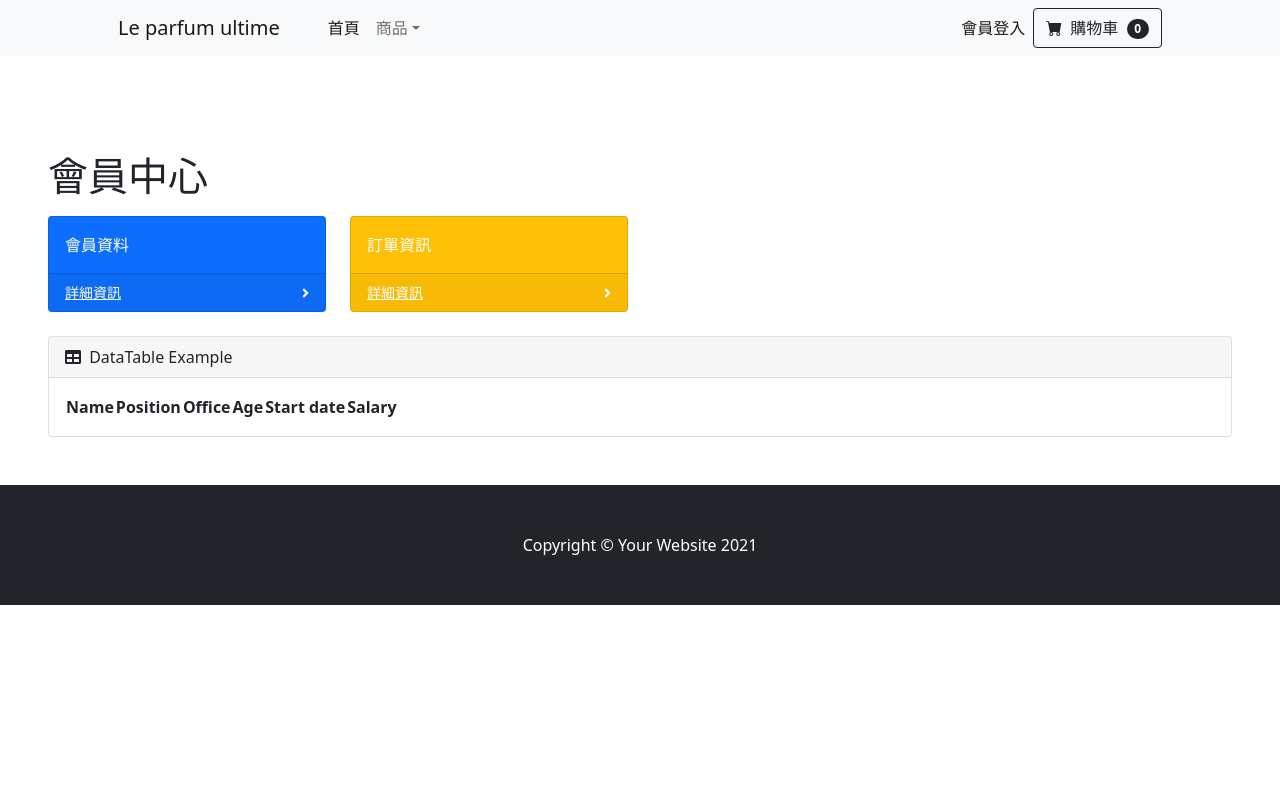
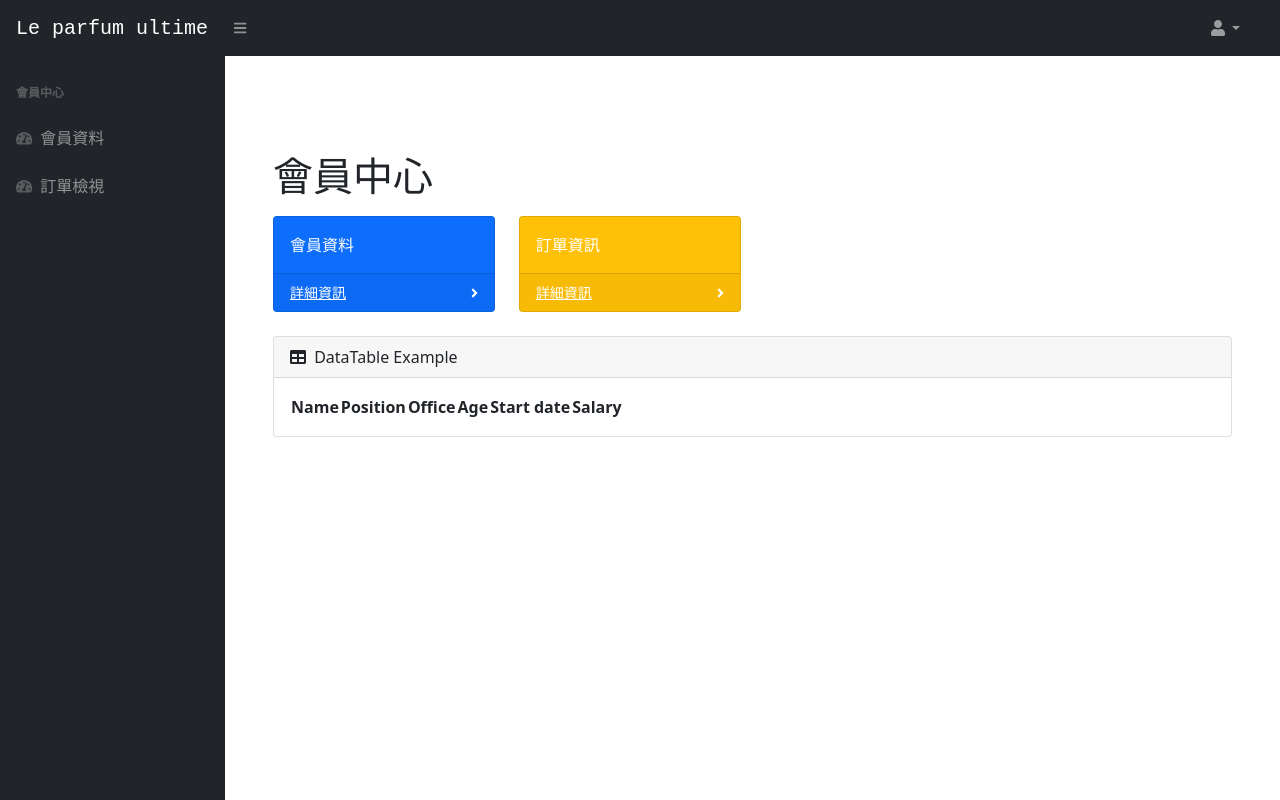
Before and after one commit to WISD-2021/final10, a Laravel app: page /1 in a window 1280 px wide. Run offline with Laravel 8, Linux system fonts and the light colour scheme; data that the repository does not hold is empty; some libraries are stand-ins or nearby versions.

Commit message:
修改會員中心介面

```diff
--- a/app/Http/Controllers/AdminProductController.php
+++ b/app/Http/Controllers/AdminProductController.php
@@ -7,12 +7,8 @@ use Illuminate\Http\Request;
 
 class AdminProductController extends Controller
 {
-<<<<<<< HEAD
+
     //
-    public function show()
-    {
-        return view('admin.adminproduct');
-
     public function show(){
         $products=Product::orderBy('id', 'ASC')->get();
         $data=['products'=>$products];
--- a/app/Http/Controllers/CustomerController.php
+++ b/app/Http/Controllers/CustomerController.php
@@ -54,7 +54,7 @@ class CustomerController extends Controller
         //
         $accounts=Product::find($customer);
         $account = ['customer' => $accounts];
-        return view('customer.customerorder',$account);
+        return view('customer.customeredit',$account);
     }
 
     /**
@@ -66,6 +66,9 @@ class CustomerController extends Controller
     public function edit(Customer $customer)
     {
         //
+        $accounts=Product::find($customer);
+        $account = ['customer' => $accounts];
+        return view('customer.customerorder',$account);
     }
 
     /**
--- a/resources/views/admin/admindex.blade.php
+++ b/resources/views/admin/admindex.blade.php
@@ -1,3 +1,4 @@
+
 @extends('layouts.adminmaster')
 @section('title','管理者介面')
 @section('admin.content')
--- a/resources/views/customer/customer.blade.php
+++ b/resources/views/customer/customer.blade.php
@@ -1,6 +1,7 @@
-@extends('layouts.productmaster')
+
+@extends('layouts.cccmaster')
 @section('title','會員中心')
-@section('customer.content')
+@section('admin.content')
     <div id="layoutSidenav_content" class="py-5" >
         <main>
             <div class="container-px-4 px-lg-5 mt-5">
--- a/resources/views/customer/customerorder.blade.php
+++ b/resources/views/customer/customerorder.blade.php
@@ -26,10 +26,10 @@
                             <div class="card-body">
                                 <table id="datatablesSimple">
                                     <thead>
-                                    @foreach($Items as $item)
+
 
                                     <tr>
-                                        <th>{{$item->id}}</th>
+                                        <th>d</th>
                                         <th></th>
                                         <th>Office</th>
                                         <th>Age</th>
@@ -40,7 +40,7 @@
                                     <tfoot>
                                     <tr>
 
-                                    @endforeach
+
                                     </tbody>
                                 </table>
                             </div>
--- /dev/null
+++ b/resources/views/layouts/cccmaster.blade.php
@@ -0,0 +1,42 @@
+<!DOCTYPE html>
+<html lang="en">
+<head>
+    <meta charset="utf-8" />
+    <meta http-equiv="X-UA-Compatible" content="IE=edge" />
+    <meta name="viewport" content="width=device-width, initial-scale=1, shrink-to-fit=no" />
+    <meta name="description" content="" />
+    <meta name="author" content="" />
+    <title>@yield('title')</title>
+    <link href="https://cdn.jsdelivr.net/npm/simple-datatables@latest/dist/style.css" rel="stylesheet" />
+
+    <link href="../css/mana.styles.css" rel="stylesheet" />
+    <script src="https://cdnjs.cloudflare.com/ajax/libs/font-awesome/5.15.3/js/all.min.js" crossorigin="anonymous"></script>
+    <style>
+
+        </style>
+</head>
+
+
+    <link href="{{asset('css/mana.styles.css')}}" rel="stylesheet" />
+    <script src="https://cdnjs.cloudflare.com/ajax/libs/font-awesome/5.15.3/js/all.min.js" crossorigin="anonymous"></script>
+    @yield('form.type')
+
+</head>
+
+    <body class="sb-nav-fixed">
+    @include('layouts.partials.navigationccc')
+    @include('layouts.partials.leftsideccc')
+    @yield('admin.content')
+        <script src="https://cdn.jsdelivr.net/npm/bootstrap@5.1.3/dist/js/bootstrap.bundle.min.js" crossorigin="anonymous"></script>
+        <script src="{{asset('js/mana.scripts.js')}}"></script>
+        <script src="https://cdnjs.cloudflare.com/ajax/libs/Chart.js/2.8.0/Chart.min.js" crossorigin="anonymous"></script>
+        <script src="assets/demo/chart-area-demo.js"></script>
+        <script src="assets/demo/chart-bar-demo.js"></script>
+        <script src="https://cdn.jsdelivr.net/npm/simple-datatables@latest" crossorigin="anonymous"></script>
+
+        <script src="../js/mana.datatables-simple-demo.js"></script>
+
+        <script src="{{asset('js/mana.datatables-simple-demo.js')}}"></script>
+
+    </body>
+</html>
--- /dev/null
+++ b/resources/views/layouts/partials/leftsideccc.blade.php
@@ -0,0 +1,93 @@
+<div id="layoutSidenav">
+
+
+    <!--leftside--> <div id="layoutSidenav_nav">
+        <nav class="sb-sidenav accordion sb-sidenav-dark" id="sidenavAccordion">
+            <div class="sb-sidenav-menu">
+                <div class="nav">
+                    <div class="sb-sidenav-menu-heading">Core</div>
+                    <a class="nav-link" href="index.html">
+                        <div class="sb-nav-link-icon"><i class="fas fa-tachometer-alt"></i></div>
+                        Dashboard
+                    </a>
+                    <div class="sb-sidenav-menu-heading">Interface</div>
+                    <a class="nav-link collapsed" href="#" data-bs-toggle="collapse" data-bs-target="#collapseLayouts" aria-expanded="false" aria-controls="collapseLayouts">
+                        <div class="sb-nav-link-icon"><i class="fas fa-columns"></i></div>
+                        Layouts
+                        <div class="sb-sidenav-collapse-arrow"><i class="fas fa-angle-down"></i></div>
+                    </a>
+                    <div class="collapse" id="collapseLayouts" aria-labelledby="headingOne" data-bs-parent="#sidenavAccordion">
+                        <nav class="sb-sidenav-menu-nested nav">
+                            <a class="nav-link" href="layout-static.html">Static Navigation</a>
+                            <a class="nav-link" href="layout-sidenav-light.html">Light Sidenav</a>
+                        </nav>
+                    </div>
+                    <a class="nav-link collapsed" href="#" data-bs-toggle="collapse" data-bs-target="#collapsePages" aria-expanded="false" aria-controls="collapsePages">
+                        <div class="sb-nav-link-icon"><i class="fas fa-book-open"></i></div>
+                        Pages
+                        <div class="sb-sidenav-collapse-arrow"><i class="fas fa-angle-down"></i></div>
+                    </a>
+                    <div class="collapse" id="collapsePages" aria-labelledby="headingTwo" data-bs-parent="#sidenavAccordion">
+                        <nav class="sb-sidenav-menu-nested nav accordion" id="sidenavAccordionPages">
+                            <a class="nav-link collapsed" href="#" data-bs-toggle="collapse" data-bs-target="#pagesCollapseAuth" aria-expanded="false" aria-controls="pagesCollapseAuth">
+                                Authentication
+                                <div class="sb-sidenav-collapse-arrow"><i class="fas fa-angle-down"></i></div>
+                            </a>
+                            <div class="collapse" id="pagesCollapseAuth" aria-labelledby="headingOne" data-bs-parent="#sidenavAccordionPages">
+                                <nav class="sb-sidenav-menu-nested nav">
+                                    <a class="nav-link" href="login.html">Login</a>
+                                    <a class="nav-link" href="register.html">Register</a>
+                                    <a class="nav-link" href="password.html">Forgot Password</a>
+                                </nav>
+                            </div>
+                            <a class="nav-link collapsed" href="#" data-bs-toggle="collapse" data-bs-target="#pagesCollapseError" aria-expanded="false" aria-controls="pagesCollapseError">
+                                Error
+                                <div class="sb-sidenav-collapse-arrow"><i class="fas fa-angle-down"></i></div>
+                            </a>
+                            <div class="collapse" id="pagesCollapseError" aria-labelledby="headingOne" data-bs-parent="#sidenavAccordionPages">
+                                <nav class="sb-sidenav-menu-nested nav">
+                                    <a class="nav-link" href="401.html">401 Page</a>
+                                    <a class="nav-link" href="404.html">404 Page</a>
+                                    <a class="nav-link" href="500.html">500 Page</a>
+                                </nav>
+                            </div>
+                        </nav>
+                    </div>
+                    <div class="sb-sidenav-menu-heading">Addons</div>
+                    <a class="nav-link" href="charts.html">
+                        <div class="sb-nav-link-icon"><i class="fas fa-chart-area"></i></div>
+                        Charts
+                    </a>
+                    <a class="nav-link" href="tables.html">
+                        <div class="sb-nav-link-icon"><i class="fas fa-table"></i></div>
+                        Tables
+                    </a>
+                </div>
+            </div>
+            <div class="sb-sidenav-footer">
+                <div class="small">Logged in as:</div>
+                Start Bootstrap
+            </div>
+        </nav>
+    </div>
+
+<!--leftside--> <div id="layoutSidenav_nav">
+    <nav class="sb-sidenav accordion sb-sidenav-dark" id="sidenavAccordion">
+        <div class="sb-sidenav-menu">
+            <div class="nav">
+                <div class="sb-sidenav-menu-heading">會員中心</div>
+                <a class="nav-link" href="{{ route('admin.products.show') }}">
+                    <div class="sb-nav-link-icon"><i class="fas fa-tachometer-alt"></i></div>
+                    會員資料
+                </a>
+                <a class="nav-link" href="index.html">
+                    <div class="sb-nav-link-icon"><i class="fas fa-tachometer-alt"></i></div>
+                    訂單檢視
+                </a>
+
+
+        </div>
+
+    </nav>
+
+</div>
--- /dev/null
+++ b/resources/views/layouts/partials/navigationccc.blade.php
@@ -0,0 +1,25 @@
+
+<!--bar--> <nav class="sb-topnav navbar navbar-expand navbar-dark bg-dark">
+    <!-- Navbar Brand-->
+    <a class="navbar-brand ps-3" href="{{ route('admin.index') }}"><font style="font-family:'Courier New'">Le parfum ultime</font></a>
+    <!-- Sidebar Toggle-->
+    <button class="btn btn-link btn-sm order-1 order-lg-0 me-4 me-lg-0" id="sidebarToggle" href="#!"><i class="fas fa-bars"></i></button>
+<<<<<<< HEAD
+    <!-- Navbar-->
+    <ul class="navbar-nav ms-auto me-0 me-md-3 my-2 my-md-0">
+
+
+    <!-- Navbar-->
+    <ul class="navbar-nav ms-auto ms-auto me-0 me-md-3 my-2 my-md-0">
+
+        <li class="nav-item dropdown">
+            <a class="nav-link dropdown-toggle" id="navbarDropdown" href="#" role="button" data-bs-toggle="dropdown" aria-expanded="false"><i class="fas fa-user fa-fw"></i></a>
+            <ul class="dropdown-menu dropdown-menu-end" aria-labelledby="navbarDropdown">
+                <li><a class="dropdown-item" href="#!">Settings</a></li>
+                <li><a class="dropdown-item" href="#!">Activity Log</a></li>
+                <li><hr class="dropdown-divider" /></li>
+                <li><a class="dropdown-item" href="#!">Logout</a></li>
+            </ul>
+        </li>
+    </ul>
+</nav>
--- a/routes/web.php
+++ b/routes/web.php
@@ -26,10 +26,11 @@ Route::middleware(['auth:sanctum', 'verified'])->get('/dashboard', function () {
     return view('dashboard');
 })->name('dashboard');
 
-Route::prefix('{account}')->group(function (){
+Route::prefix('{account}')->group(function(){
     Route::get('/',[CustomerController::class,'index'])->name('customers.index'); //會員中心
-    Route::get('show',[CustomerController::class,'show'])->name('customers.show');//會員資料顯示
+    Route::get('show',[CustomerController::class,'show'])->name('customers.show');//會員資料顯示+訂單
     Route::get('edit',[CustomerController::class,'edit'])->name('customers.edit');//會員資料編輯
+    Route::post('store',[CustomerController::class,'store'])->name('customers.store');
     Route::post('update',[CustomerController::class,'update'])->name('customers.update');
     //購物車
     Route::get('/carts',[CartItemController::class,'show'])->name('carts.show');
@@ -40,8 +41,7 @@ Route::prefix('{account}')->group(function (){
     Route::get('/carts/checkout',[CartItemController::class,'checkout'])->name('carts.checkout');
     //訂單轉換
     Route::post('orders',[OrderController::class,'transform'])->name('orders.transform');//CART轉換訂單
-    Route::get('orders',[OrderController::class,'show'])->name('orders.show');
-    //Route::get('orders/{order}',[OrderController::class,'detail'])->name('orders.detail');//訂單詳細
+    Route::get('orders/{order}',[OrderController::class,'detail'])->name('orders.detail');//訂單詳細
 
 });
 
```
Also changed, not shown: resources/views/customer/customeredit.blade.php (+64 -54 lines). Lines whose indentation alone changed are shown as unchanged.
